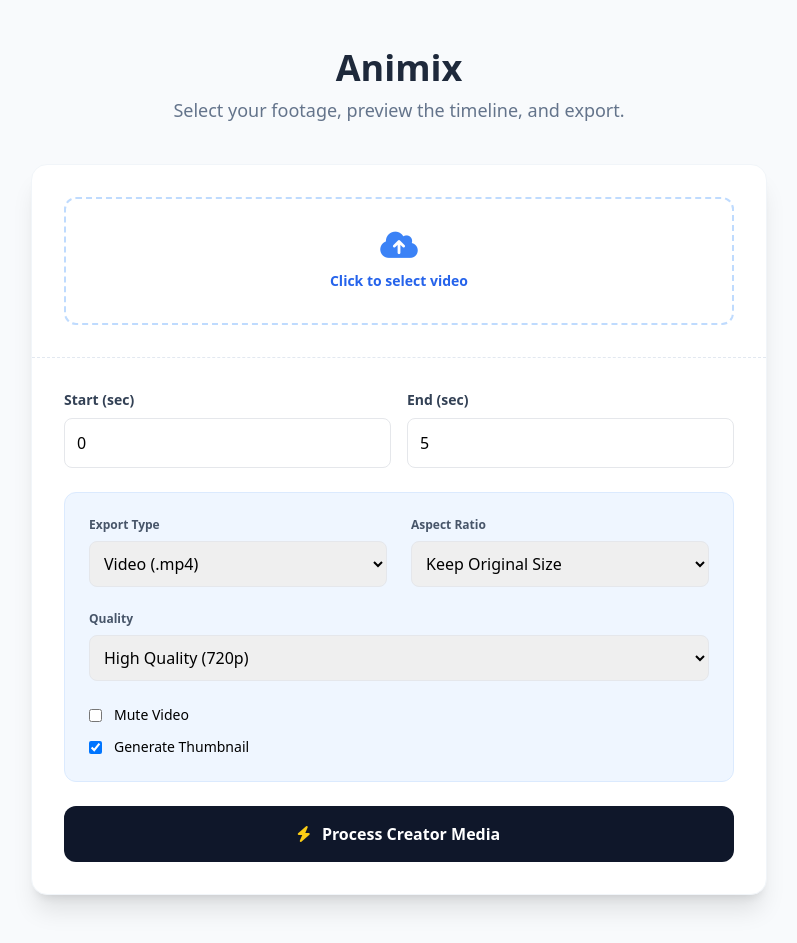
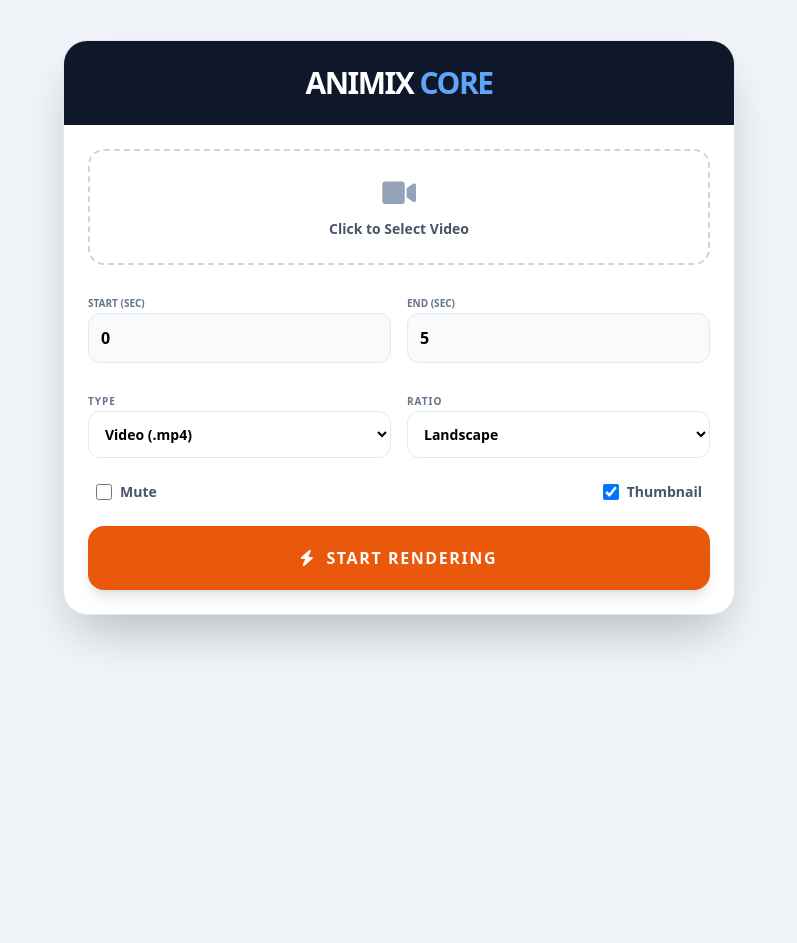
Before and after one commit to vivek115511/animix-core, a FastAPI app: page / in a window 1280 px wide. Shown: the whole page, without its empty margins (241-1038 px from the left). After the commit the page ends 649 px from the top, so only its background shows below. Run offline with FastAPI, Linux system fonts and the light colour scheme; some libraries are stand-ins or nearby versions.

Commit message:
Update home.html

```diff
--- a/templates/home.html
+++ b/templates/home.html
@@ -7,78 +7,65 @@
     <script src="https://cdn.tailwindcss.com"></script>
     <link rel="stylesheet" href="https://cdnjs.cloudflare.com/ajax/libs/font-awesome/6.0.0/css/all.min.css">
 </head>
-<body class="bg-slate-50 min-h-screen">
-    <div class="max-w-3xl mx-auto py-12 px-4">
-        <div class="text-center mb-10">
-            <h1 class="text-4xl font-bold text-slate-800 mb-2">Animix</h1>
-            <p class="text-slate-500 text-lg">Select your footage, preview the timeline, and export.</p>
+<body class="bg-slate-100 min-h-screen p-4 md:p-10">
+
+    <div class="max-w-2xl mx-auto bg-white rounded-3xl shadow-2xl overflow-hidden border border-slate-200">
+        <div class="bg-slate-900 p-6 text-center">
+            <h1 class="text-3xl font-black text-white tracking-tighter">ANIMIX <span class="text-blue-400">CORE</span></h1>
         </div>
 
-        <form action="/upload" method="post" enctype="multipart/form-data" class="bg-white rounded-2xl shadow-xl border border-slate-100 overflow-hidden">
-            <div class="p-8 border-b border-dashed border-slate-200">
-                <label for="v_up" class="flex flex-col items-center justify-center w-full h-32 border-2 border-dashed border-blue-200 rounded-xl cursor-pointer hover:bg-blue-50">
-                    <div class="flex flex-col items-center justify-center pt-5 pb-6">
-                        <i class="fas fa-cloud-upload-alt text-blue-500 text-3xl mb-2"></i>
-                        <p id="fname" class="text-sm text-blue-600 font-semibold">Click to select video</p>
-                    </div>
-                    <input type="file" id="v_up" name="video_file" class="hidden" required onchange="document.getElementById('fname').innerText = 'Selected: ' + this.files[0].name" />
+        <form action="/upload" method="post" enctype="multipart/form-data" class="p-6 space-y-6">
+
+            <label for="v_up" class="block w-full border-2 border-dashed border-slate-300 rounded-2xl p-6 text-center cursor-pointer hover:bg-slate-50 transition-all">
+                <i class="fas fa-video text-3xl text-slate-400 mb-2"></i>
+                <p id="fname" class="text-sm font-bold text-slate-600">Click to Select Video</p>
+                <input type="file" id="v_up" name="video_file" class="hidden" required onchange="document.getElementById('fname').innerText = 'File: ' + this.files[0].name" />
             </label>
-            </div>
 
-            <div class="p-8 space-y-6">
             <div class="grid grid-cols-2 gap-4">
                 <div>
-                        <label class="block text-sm font-bold text-slate-700 mb-2">Start (sec)</label>
-                        <input type="number" name="start_time" value="0" class="w-full p-3 border rounded-lg">
+                    <label class="text-[10px] font-bold text-slate-500 uppercase">Start (sec)</label>
+                    <input type="number" name="start_time" value="0" class="w-full bg-slate-50 border p-3 rounded-xl font-bold">
                 </div>
                 <div>
-                        <label class="block text-sm font-bold text-slate-700 mb-2">End (sec)</label>
-                        <input type="number" name="end_time" value="5" class="w-full p-3 border rounded-lg">
+                    <label class="text-[10px] font-bold text-slate-500 uppercase">End (sec)</label>
+                    <input type="number" name="end_time" value="5" class="w-full bg-slate-50 border p-3 rounded-xl font-bold">
                 </div>
             </div>
 
-                <div class="bg-blue-50 rounded-xl p-6 border border-blue-100">
-                    <div class="grid grid-cols-1 md:grid-cols-2 gap-6">
+            <div class="grid grid-cols-2 gap-4">
                 <div>
-                            <label class="block text-xs font-bold text-slate-600 mb-2">Export Type</label>
-                            <select name="export_type" class="w-full p-2.5 border rounded-lg">
+                    <label class="text-[10px] font-bold text-slate-500 uppercase tracking-widest">Type</label>
+                    <select name="export_type" class="w-full bg-white border p-3 rounded-xl text-sm font-bold">
                         <option value="video">Video (.mp4)</option>
-                                <option value="audio">Audio Only (.mp3)</option>
+                        <option value="audio">Audio (.mp3)</option>
                         <option value="gif">Meme (.gif)</option>
                     </select>
                 </div>
                 <div>
-                            <label class="block text-xs font-bold text-slate-600 mb-2">Aspect Ratio</label>
-                            <select name="aspect_ratio" class="w-full p-2.5 border rounded-lg">
-                                <option value="landscape">Keep Original Size</option>
+                    <label class="text-[10px] font-bold text-slate-500 uppercase tracking-widest">Ratio</label>
+                    <select name="aspect_ratio" class="w-full bg-white border p-3 rounded-xl text-sm font-bold">
+                        <option value="landscape">Landscape</option>
                         <option value="vertical">Vertical (9:16)</option>
                     </select>
                 </div>
             </div>
 
-                    <div class="mt-6">
-                        <label class="block text-xs font-bold text-slate-600 mb-2">Quality</label>
-                        <select name="quality" class="w-full p-2.5 border rounded-lg">
-                            <option value="720p">High Quality (720p)</option>
-                            <option value="480p">Standard (480p)</option>
-                        </select>
+            <div class="flex items-center justify-between px-2 text-sm font-bold text-slate-600">
+                <label class="flex items-center">
+                    <input type="checkbox" name="remove_audio" value="true" class="mr-2 w-4 h-4"> Mute
+                </label>
+                <label class="flex items-center">
+                    <input type="checkbox" name="generate_thumb" value="true" checked class="mr-2 w-4 h-4"> Thumbnail
+                </label>
             </div>
 
-                    <div class="mt-6 space-y-3">
-                        <label class="flex items-center text-sm font-medium">
-                            <input type="checkbox" name="remove_audio" value="true" class="mr-3"> Mute Video
-                        </label>
-                        <label class="flex items-center text-sm font-medium">
-                            <input type="checkbox" name="generate_thumb" value="true" checked class="mr-3"> Generate Thumbnail
-                        </label>
-                    </div>
+            <button type="submit" class="w-full bg-orange-600 hover:bg-orange-700 text-white font-black py-5 rounded-2xl shadow-lg transition-all active:scale-95 uppercase tracking-widest flex items-center justify-center">
+                <i class="fas fa-bolt mr-3"></i> Start Rendering
+            </button>
+
+        </form>
     </div>
 
-                <button type="submit" class="w-full bg-slate-900 text-white font-bold py-4 rounded-xl">
-                    <i class="fas fa-bolt mr-2 text-yellow-400"></i> Process Creator Media
-                </button>
-            </div>
-        </form>
-    </div>
 </body>
 </html>
```
Lines whose indentation alone changed are shown as unchanged.
